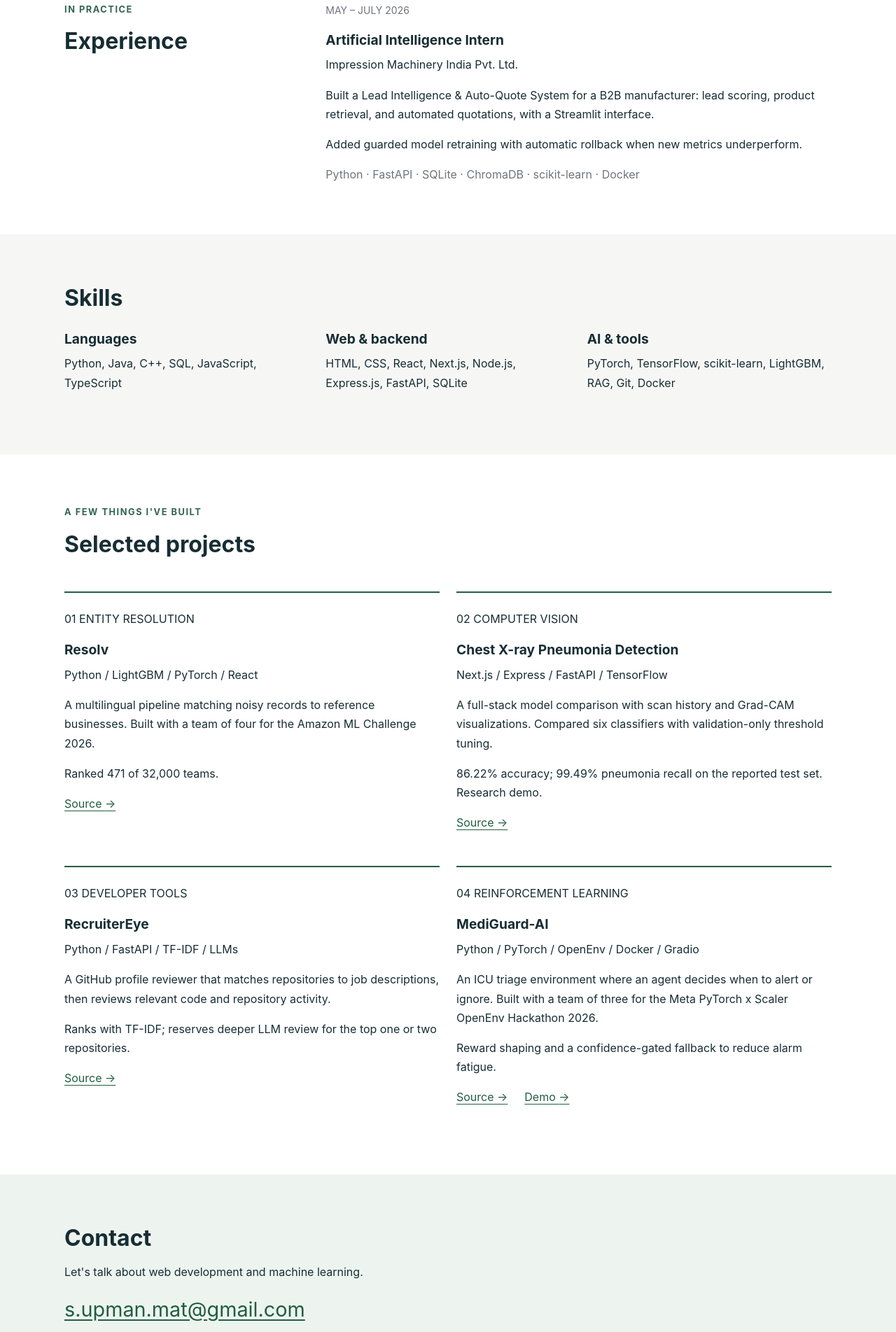
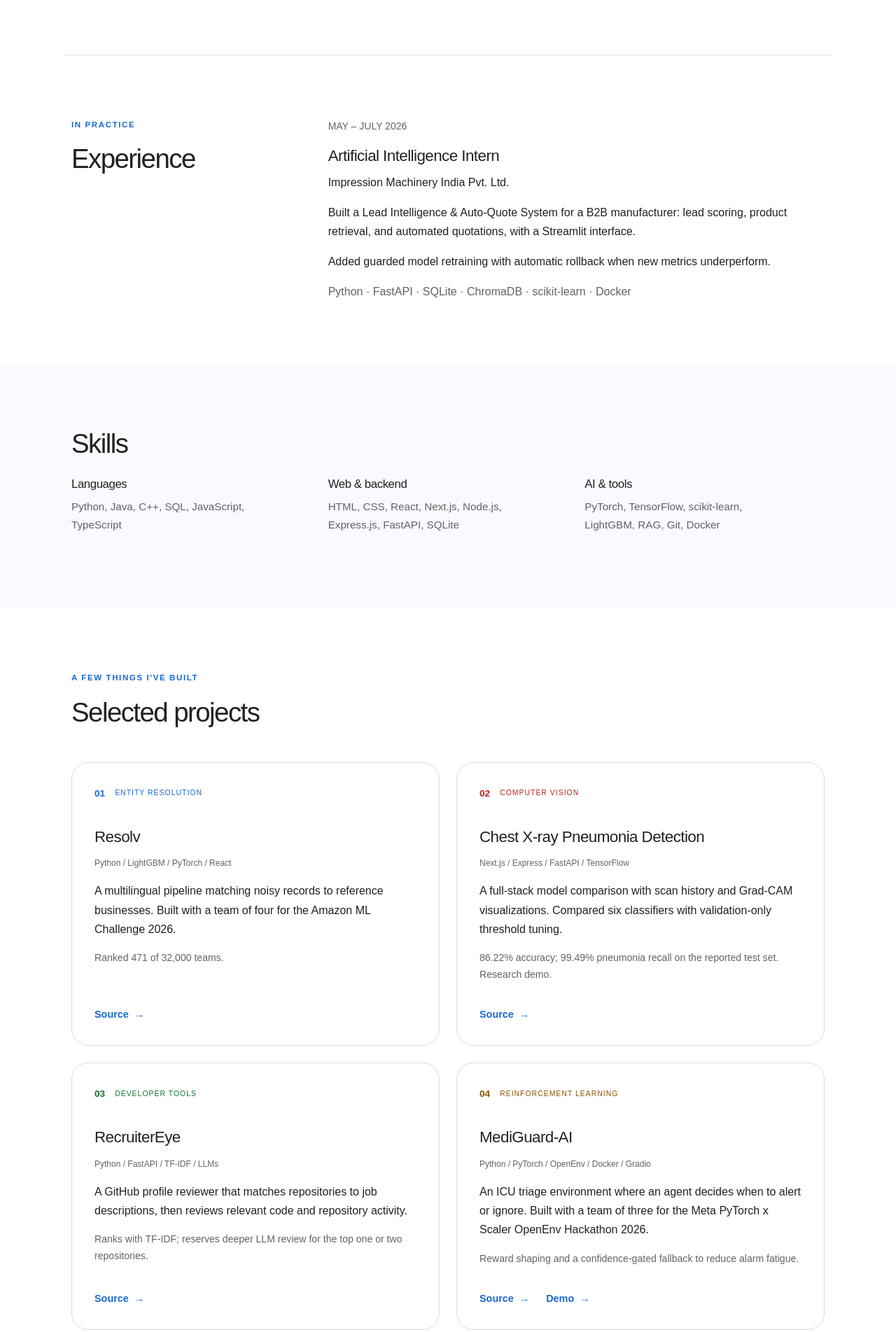
Before and after one commit to SutikshanUpman/Portfolio, a website: page index.html in a window 1280 px wide. Shown: the part 895-2798 px from the top of the page at 70% size. Drawn offline with Linux system fonts and the light colour scheme.

Commit message:
style: phase 2 step 2 - add space and clear typography

```diff
--- a/index.html
+++ b/index.html
@@ -11,6 +11,7 @@
   <script src="script.js" defer></script>
 </head>
 <body>
+  <a class="skip-link" href="#main">Skip to content</a>
   <nav class="navbar navbar-expand-md bg-white sticky-top border-bottom" aria-label="Main navigation">
     <div class="container">
       <a class="navbar-brand fw-bold" href="#home">Sutikshan Upman</a>
@@ -27,7 +28,7 @@
       </div>
     </div>
   </nav>
-  <main>
+  <main id="main" tabindex="-1">
     <section id="home" class="hero">
       <div class="container">
         <p class="eyebrow">HELLO, I'M SUTIKSHAN</p>
--- a/style.css
+++ b/style.css
@@ -1,18 +1,62 @@
-html { scroll-behavior: smooth; scroll-padding-top: 85px; }
-body { color: #172d34; font-family: Inter, Arial, sans-serif; line-height: 1.7; }
-.container { max-width: 1120px; }
-.hero { padding: 100px 0; background: #edf4ef; }
-.eyebrow { letter-spacing: .12em; color: #32654d; font-size: .8rem; font-weight: 700; }
-h1 { font-size: clamp(2.8rem, 7vw, 5.5rem); font-weight: 750; line-height: 1.08; letter-spacing: -.04em; }
-h2 { font-size: 2rem; font-weight: 700; }
-h3 { font-size: 1.2rem; font-weight: 650; line-height: 1.5; }
-.section-space { padding-top: 72px; padding-bottom: 72px; }
-.skills-section { background: #f6f7f5; }
-.project { padding: 24px 0; border-top: 2px solid #245c44; }
-a { color: #215d43; text-underline-offset: 4px; }
-.btn-primary { background: #245c44; border-color: #245c44; }
-.btn-primary:hover { background: #18432f; border-color: #18432f; }
-.contact-section { background: #edf4ef; }
-.contact-email { font-size: clamp(1rem, 3vw, 1.8rem); overflow-wrap: anywhere; }
-@media (max-width: 767px) { .hero { padding: 64px 0; } .section-space { padding-top: 48px; padding-bottom: 48px; } }
+/* Layout and typography */
+:root { --blue: #1967d2; --ink: #202124; --muted: #5f6368; --line: #dadce0; }
+html { scroll-behavior: smooth; scroll-padding-top: 90px; }
+body { color: var(--ink); background: #fff; font-family: Arial, sans-serif; line-height: 1.7; }
+.container { max-width: 1100px; }
+::selection { background: #d2e3fc; color: #174ea6; }
+a { color: var(--blue); text-underline-offset: 5px; }
+a:hover { color: #174ea6; }
+:focus-visible { outline: 3px solid var(--blue); outline-offset: 5px; border-radius: 4px; }
+.skip-link { position: fixed; top: 12px; left: 12px; z-index: 1100; padding: 8px 18px; background: #fff; transform: translateY(-150%); }
+.skip-link:focus { transform: translateY(0); }
+.navbar { padding: 18px 0; }
+.navbar-brand { font-size: 1rem; letter-spacing: -.02em; }
+.nav-link { color: var(--muted); font-size: .9rem; margin-left: 12px; }
+.nav-link:hover, .nav-link:focus { color: var(--blue); }
+.hero { padding: 140px 0 130px; text-align: center; }
+.hero .d-flex { justify-content: center; }
+.hero .lead { max-width: 600px; margin-inline: auto; font-size: clamp(1.2rem, 3vw, 1.6rem); }
+.eyebrow { letter-spacing: .14em; color: var(--blue); font-size: .72rem; font-weight: 700; }
+h1 { font-size: clamp(2.9rem, 7vw, 5.6rem); font-weight: 600; line-height: 1.12; letter-spacing: -.065em; }
+.name-dot { color: var(--blue); }
+h2 { font-size: clamp(1.8rem, 4vw, 2.4rem); font-weight: 500; letter-spacing: -.04em; }
+h3 { font-size: 1.4rem; font-weight: 500; line-height: 1.35; letter-spacing: -.025em; }
+.text-secondary, .project-stack { color: var(--muted) !important; }
+.section-space { padding-block: 90px; }
+#about { border-top: 1px solid var(--line); }
+#experience { border-top: 1px solid var(--line); }
+.skills-section { background: #f8fafd; }
+.skills-section h3 { font-size: 1.05rem; }
+.skills-section p { color: var(--muted); font-size: .95rem; max-width: 290px; }
+.btn { padding: 12px 25px; border-radius: 28px; font-size: .95rem; }
+.btn-primary { background: var(--blue); border-color: var(--blue); }
+.btn-primary:hover, .btn-primary:focus { background: #174ea6; border-color: #174ea6; }
+.btn-outline-dark { border-color: var(--line); color: var(--ink); }
+.btn-outline-dark:hover { background: #f1f3f4; border-color: var(--line); color: var(--ink); }
+/* Four projects, each with its own quiet color accent. */
+.project { --accent: #1967d2; padding: 32px; border: 1px solid var(--line); border-radius: 24px; display: flex; flex-direction: column; }
+article:nth-child(2) .project { --accent: #b3261e; }
+article:nth-child(3) .project { --accent: #137333; }
+article:nth-child(4) .project { --accent: #8a5200; }
+.project-number { color: var(--accent); font-size: .85rem; font-weight: 700; display: flex; align-items: center; gap: 14px; }
+.project-number span { font-size: .65rem; letter-spacing: .1em; font-weight: 500; }
+.project h3 { margin-block: 20px 12px; }
+.project-stack { font-size: .75rem; }
+.project-result { color: var(--muted); font-size: .88rem; }
+.project > a, .project > .d-flex { margin-top: auto; padding-top: 16px; }
+.project a { align-self: flex-start; font-weight: 600; font-size: .9rem; text-decoration: none; }
+.project a:hover { text-decoration: underline; }
+.project a span { display: inline-block; margin-left: 4px; }
+.contact-section { background: #f8fafd; text-align: center; }
+.contact-section .d-flex { justify-content: center; }
+.contact-email { font-size: clamp(1.1rem, 4vw, 2rem); letter-spacing: -.03em; overflow-wrap: anywhere; }
+footer { font-size: .8rem; text-align: center; }
+@media (max-width: 767px) {
+  .navbar { padding-block: 14px; }
+  .navbar-nav { padding-top: 12px; }
+  .nav-link { padding-block: 10px; margin-left: 0; }
+  .hero { padding-block: 90px; }
+  .section-space { padding-block: 60px; }
+  .project { padding: 26px; }
+}
 @media (prefers-reduced-motion: reduce) { html { scroll-behavior: auto; } }
```
Also changed, not shown: README.md.
